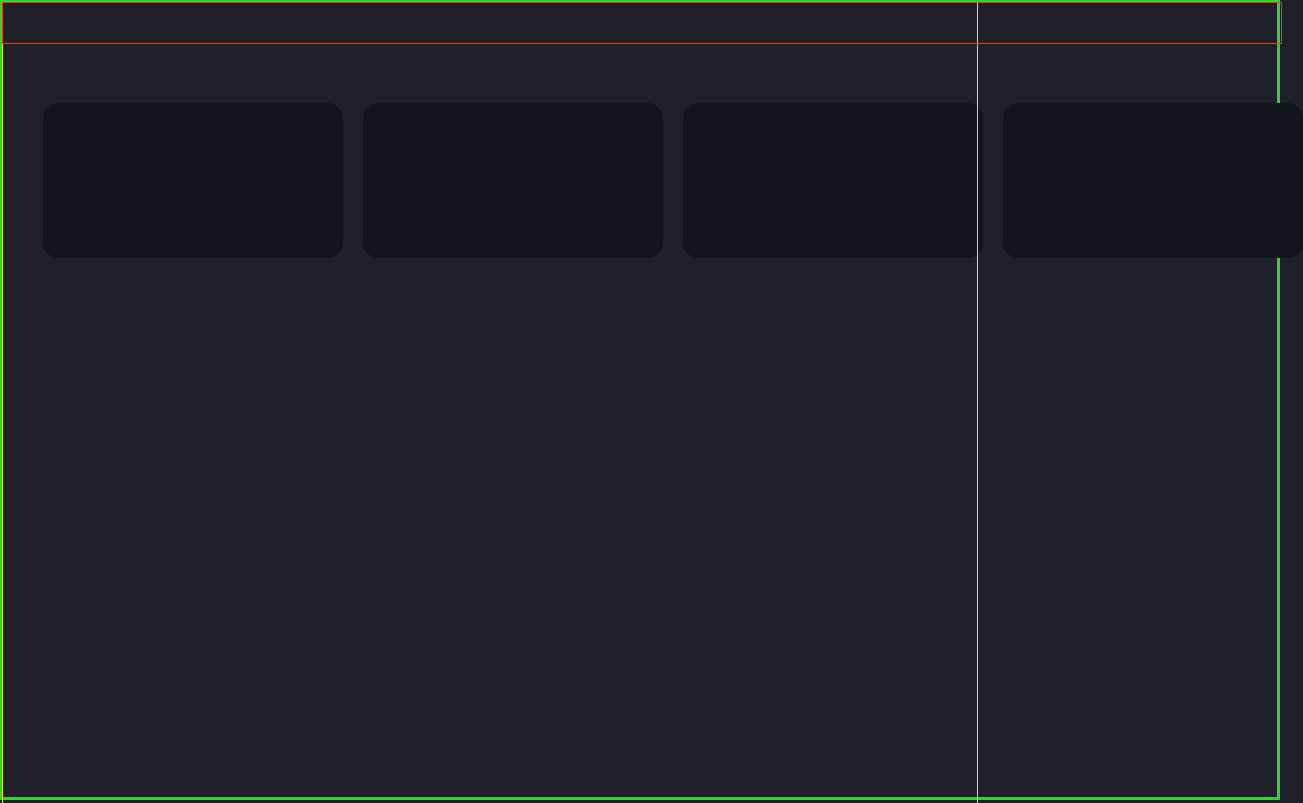
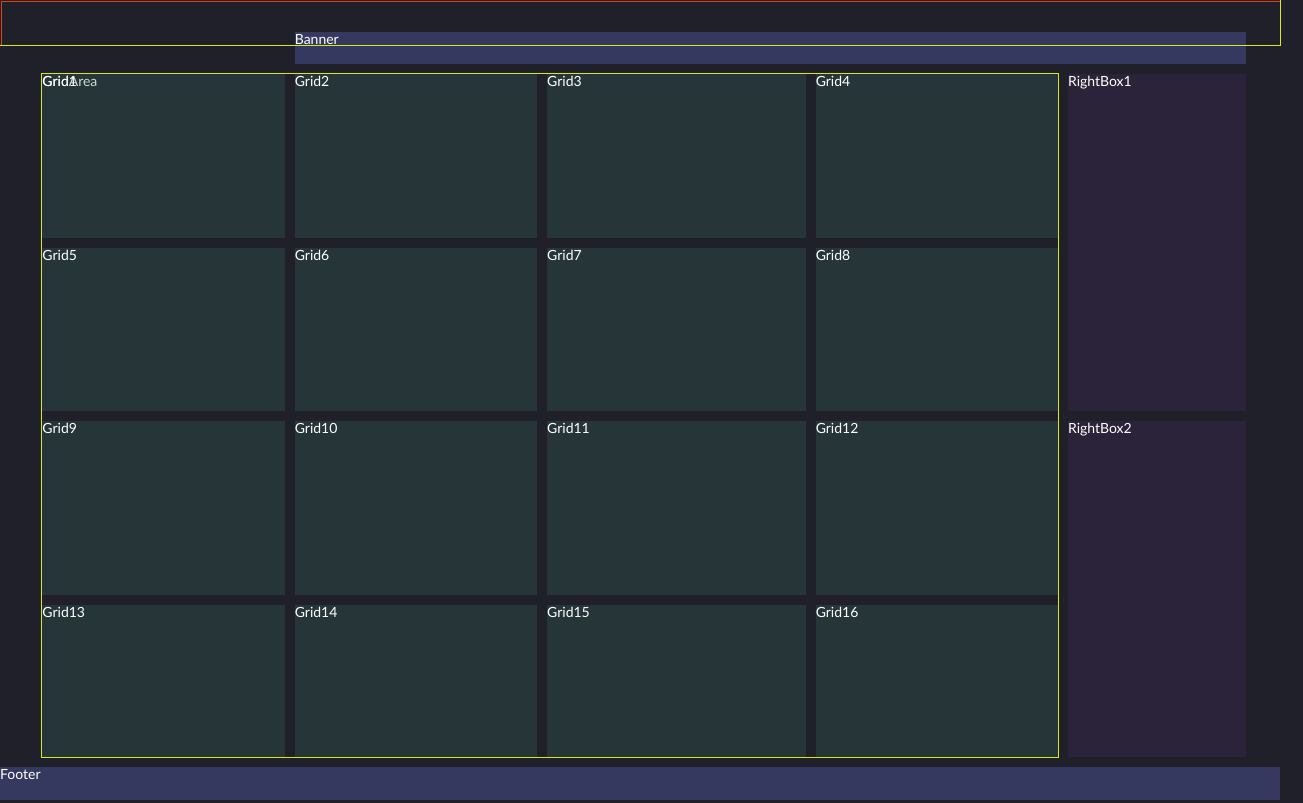
Before and after one commit to j-lord/trade-grid, an Electron app: page index.html in a window 1280 px wide. Shown: the whole page, 1303 px wide, since content can reach past the window. Drawn offline with Linux system fonts and the light colour scheme.

Commit message:
added the correct grid layout and colored the sections

```diff
--- a/index.html
+++ b/index.html
@@ -16,28 +16,60 @@
             <p>Lorem ipsum dolor sit amet...</p>
         </div> -->
         <body>
-            <div class="outer-container">
+            <div class="container">
+                <!-- <div class="Header">Header</div> -->
+                <div class="Header"></div>
+                <div class="Banner">Banner</div>
+                <div class="GridArea">GridArea</div>
+                <div class="RightBox1">RightBox1</div>
+                <div class="RightBox2">RightBox2</div>
+                <!-- <div class="SpacerLeft">SpacerLeft</div> -->
+                <div class="SpacerLeft"></div>
+                <!-- <div class="SpacerRight">SpacerRight</div> -->
+                <div class="SpacerRight"></div>
+                <div class="Grid1">Grid1</div>
+                <div class="Grid2">Grid2</div>
+                <div class="Grid3">Grid3</div>
+                <div class="Grid4">Grid4</div>
+                <div class="Grid5">Grid5</div>
+                <div class="Grid6">Grid6</div>
+                <div class="Grid7">Grid7</div>
+                <div class="Grid8">Grid8</div>
+                <div class="Grid9">Grid9</div>
+                <div class="Grid10">Grid10</div>
+                <div class="Grid11">Grid11</div>
+                <div class="Grid12">Grid12</div>
+                <div class="Grid13">Grid13</div>
+                <div class="Grid14">Grid14</div>
+                <div class="Grid15">Grid15</div>
+                <div class="Grid16">Grid16</div>
+                <div class="Footer">Footer</div>
+            </div>
+
+            <!-- <div class="container"> -->
             <!-- need to put a chare on each of the tiles -->
-                <div class="grid-container">
-
+                <!-- <div class="grid-container"> -->
                     <!-- Repeat this block for 16 times (4x4) -->
-                    <div class="grid-item">
-                        <canvas id="graph1"></canvas>
-                    </div>
-                    <div class="grid-item">
-                        <canvas id="graph2"></canvas>
-                    </div>
-                    <div class="grid-item">
-                        <canvas id="graph3"></canvas>
-                    </div>
-                    <div class="grid-item">
-                        <canvas id="graph4"></canvas>
-                    </div>
-
-                </div>
-            <div>
+                    <!-- <div class="grid-item">1<canvas id="graph1"></canvas></div>
+                    <div class="grid-item">2<canvas id="graph2"></canvas></div>
+                    <div class="grid-item">3<canvas id="graph3"></canvas></div>
+                    <div class="grid-item">4<canvas id="graph4"></canvas></div>
+                    <div class="grid-item">5<canvas id="graph5"></canvas></div>
+                    <div class="grid-item">6<canvas id="graph6"></canvas></div>
+                    <div class="grid-item">7<canvas id="graph7"></canvas></div>
+                    <div class="grid-item">8<canvas id="graph8"></canvas></div>
+                    <div class="grid-item">9<canvas id="graph1"></canvas></div>
+                    <div class="grid-item">10<canvas id="graph2"></canvas></div>
+                    <div class="grid-item">11<canvas id="graph3"></canvas></div>
+                    <div class="grid-item">12<canvas id="graph4"></canvas></div>
+                    <div class="grid-item">13<canvas id="graph5"></canvas></div>
+                    <div class="grid-item">14<canvas id="graph6"></canvas></div>
+                    <div class="grid-item">15<canvas id="graph7"></canvas></div>
+                    <div class="grid-item">16<canvas id="graph8"></canvas></div> -->
+                <!-- </div> -->
 
 
+            <!-- </div> -->
             <!-- More grid items with different canvas ids... -->
 
 
--- a/styles.css
+++ b/styles.css
@@ -8,42 +8,64 @@ html, body {height: 100%; margin: 0;}
 body {
     background: #20202b;
     color: #FFF;
-    border: 3px solid #34d034;
+    /* border: 3px solid #34d034; */
     overflow-y: hidden;
 }
-
+/* .header {
+    grid-column: 1/3;
+    grid-row: 1/2;
+} */
 /* still need to do some work on the repeat as we want the smallest to be a square */
 /* changes both this area as well as the mainWindow width and height */
 
-.testing-containter {
-    margin-left: auto;
-    margin-right: 0;
-    /* z-index: 2; */
-    display: table-cell;
-    display: flex;
-    width: 50vw;
-    /* width: calc(100%); */
+.container {  display: grid;
+    grid-template-columns: 0.2fr 1.5fr 1.5fr 1.6fr 1.5fr 1.1fr 0.15fr;
+    grid-template-rows: 0.2fr 0.3fr 1.5fr 1.5fr 1.6fr 1.4fr 0.3fr;
+    gap: 10px 10px;
+    grid-auto-flow: row;
+    justify-content: stretch;
+    width: 100%;
+    height: 100%;
+}
+/* created this grid layout on https://grid.layoutit.com */
+/* .Header { grid-area: 1 / 1 / 2 / 8; background-color: #92f17045;} */
+/* .Header { grid-area: 1 / 1 / 2 / 8; background-color: #707df145;} */
+.Header { grid-area: 1 / 1 / 2 / 8;}
+.Banner { grid-area: 2 / 3 / 3 / 7; background-color: #707df145;}
+.RightBox1 { grid-area: 3 / 6 / 5 / 7; background-color: #462e6345;}
+.RightBox2 { grid-area: 5 / 6 / 7 / 7; background-color: #462e6345;}
+/* .SpacerLeft { grid-area: 2 / 1 / 7 / 2; background-color: #f1707b45;} */
+.SpacerLeft { grid-area: 2 / 1 / 7 / 2; }
+/* .SpacerRight { grid-area: 2 / 7 / 7 / 8; background-color: #f1707b45; } */
+.SpacerRight { grid-area: 2 / 7 / 7 / 8; }
+.GridArea { grid-area: 3 / 2 / 7 / 6; outline: #d9e80d solid thin;}
+.Grid1 { grid-area: 3 / 2 / 4 / 3; background-color: #3a6f5845;}
+.Grid2 { grid-area: 3 / 3 / 4 / 4; background-color: #3a6f5845;}
+.Grid3 { grid-area: 3 / 4 / 4 / 5; background-color: #3a6f5845;}
+.Grid4 { grid-area: 3 / 5 / 4 / 6; background-color: #3a6f5845;}
+.Grid5 { grid-area: 4 / 2 / 5 / 3; background-color: #3a6f5845;}
+.Grid6 { grid-area: 4 / 3 / 5 / 4; background-color: #3a6f5845;}
+.Grid7 { grid-area: 4 / 4 / 5 / 5; background-color: #3a6f5845;}
+.Grid8 { grid-area: 4 / 5 / 5 / 6; background-color: #3a6f5845;}
+.Grid9 { grid-area: 5 / 2 / 6 / 3; background-color: #3a6f5845;}
+.Grid10 { grid-area: 5 / 3 / 6 / 4; background-color: #3a6f5845;}
+.Grid11 { grid-area: 5 / 4 / 6 / 5; background-color: #3a6f5845;}
+.Grid12 { grid-area: 5 / 5 / 6 / 6; background-color: #3a6f5845;}
+.Grid13 { grid-area: 6 / 2 / 7 / 3; background-color: #3a6f5845;}
+.Grid14 { grid-area: 6 / 3 / 7 / 4; background-color: #3a6f5845;}
+.Grid15 { grid-area: 6 / 4 / 7 / 5; background-color: #3a6f5845;}
+.Grid16 { grid-area: 6 / 5 / 7 / 6; background-color: #3a6f5845;}
+.Footer { grid-area: 7 / 1 / 8 / 8; background-color: #707df145;}
 
-    /* blue */
-    /* testing thin outline for title bar */
-    outline: #28cbe8 solid thin;
-}
 
-.outer-container {
-    flex-direction: row;            /* default value; can be omitted */
-    flex-wrap: wrap;
-    width: 100%
-    /* blue */
-    /* testing thin outline for title bar */
-    outline: #25e4ce solid thick;            /* default value; can be omitted */
-}
 
 .grid-container {
     display: grid;
-    grid-template-columns: repeat(4, 1fr);  /* Creates 4 columns */
-    grid-template-rows: repeat(4, 1fr);  /* Creates 4 rows */
 
+    grid-template-columns: repeat(4, 4fr);  /* Creates 4 columns */
+    grid-template-rows: repeat(4, 4fr);  /* Creates 4 rows */
     gap: 20px; /* Space between grid items */
+
     height: 100vh; /* Full viewport height */
     width: calc(100% - 300px);
     padding: 20px; /* Padding around the grid */
@@ -62,40 +84,30 @@ body {
     display: flex;
     justify-content: center;
     align-items: center;
-    /* testing thin outline for title bar */
-    /* outline: #e84f0d solid thin; */
+
 
 }
 
-/* not sure what this does */
-/* canvas { */
-    /* width: 100% !important; Full width of the grid cell */
-    /* height: 100% !important; Full height of the grid cell */
-/* } */
 
 #titlebar {
-    /* background: #20202b; */
-    display: flex;
+    /* display: flex; */
     position: fixed;
-    height: 40px;
-    width: calc(100% - 2px); /*Compensate for body 1px border*/
-    /* allow for the cursor to change to resize when we hover near the edge of the window at the top */
-    padding-top: 4px;
-    padding-right: 4px;
-    padding-left: 4px;
-
-    /* testing thin outline for title bar */
-    /* red */
-    outline: #e8400d solid thin;
-    padding: 0 20px;
+    height: 45px;
+    width: 100%;
+    outline: #dde80d solid thin;
     margin: auto;
 }
+
 /* make the new title bar draggable*/
 #titlebar #drag-region {
-    width: 100%;
-    height: 110%;
+    /* allow for the cursor to change to resize when we hover near the edge of the window at the top */
+    width: calc(100% - 2px);
+    height: calc(100% - 2px);
+    margin: 2px;
     -webkit-app-region: drag;
+    outline: #e8400d solid thin;
 }
+
 #titlebar #content{
     padding: 0 20px;
     margin: auto;
@@ -184,12 +196,12 @@ h1 { font-family: Futura, "Trebuchet MS", Arial, sans-serif;
     line-height: 23px;
 }
 
-h3 { font-family: Futura, "Trebuchet MS", Arial, sans-serif;
-    font-size: 17px;
+h3, body { font-family: Futura, "Trebuchet MS", Arial, sans-serif;
+    font-size: 14px;
     font-style: normal;
     font-variant: normal;
-    font-weight: 700;
-    line-height: 23px;
+    font-weight: 400;
+    line-height: 13px;
 }
 
 p { font-family: Futura, "Trebuchet MS", Arial, sans-serif;
```
